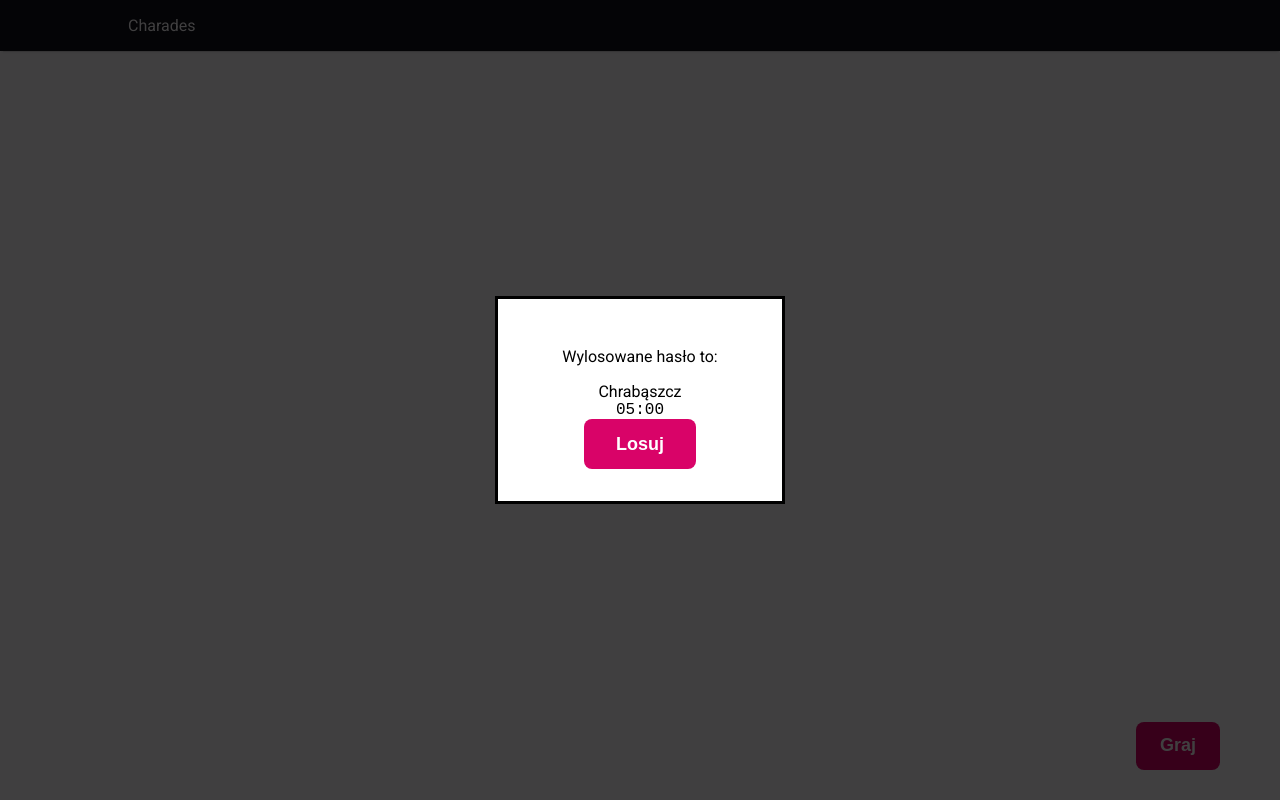
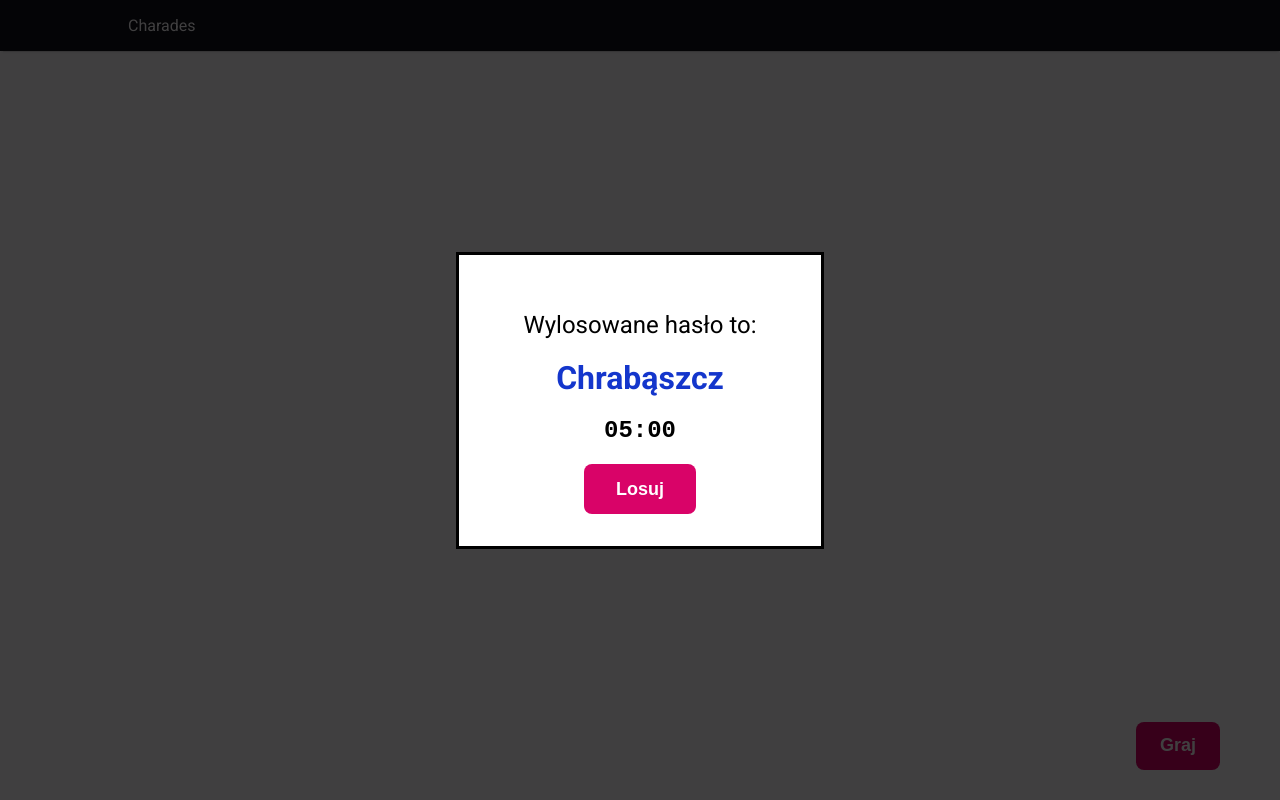
Before and after one commit to Sakunaaa/Charades, a website built with Parcel: page src/index.html in a window 1280 px wide. Both pictures are taken after a click on the button "Graj". Built offline with nearby package versions, Linux system fonts and the light colour scheme; files whose address does not match are found by name.

Commit message:
Add disabled button design

```diff
--- a/src/index.html
+++ b/src/index.html
@@ -27,8 +27,8 @@
             <div>
 
                 <div class="modal-content" id="modal-content">
-                    <p>Wylosowane hasło to:</p>
-                    <span>Chrabąszcz</span>
+                    <p class="modal-content-h1">Wylosowane hasło to:</p>
+                    <span class="clue">Chrabąszcz</span>
                     <span class="timer">05:00</span>
                     <button id="roll-btn">Losuj</button>
                 </div>
--- a/src/index.js
+++ b/src/index.js
@@ -1,7 +1,6 @@
 import { createCard } from "./categoryCard";
 
 // ToDo:
-// 3. Zaznaczona wersja karty
 // 5. Przycisk graj będzie wyłączony, jak nie będzie zaznaczonych kategorii
 // w przypadku elementow ktore neiistneija od poczatku musimy stworzyc eventlistnera na calym documencie,
 // a następnie sprawdzic czy classList zawiera label
@@ -31,6 +30,8 @@ document.addEventListener('click', (event) => {
       card.classList.add("selected-card")
     }
   }
+
+
 
 })
 
--- a/src/style.css
+++ b/src/style.css
@@ -136,7 +136,7 @@ input.checkbox {
   transition: transform 200ms, background 200ms;
 }
 
-.play-btn:hover {
+.play-btn:hover:not(:disabled) {
   transform: translateY(-2px);
 }
 
@@ -153,6 +153,7 @@ dialog {
   display: flex;
   flex-direction: column;
   align-items: center;
+  gap: 20px;
 }
 
 .modal-container {
@@ -180,10 +181,6 @@ dialog {
   transform: translateY(-2px);
 }
 
-.timer {
-  font-family: "Courier New", Courier, monospace;
-}
-
 .label {
   position: relative;
 }
@@ -194,3 +191,28 @@ dialog {
   box-shadow: 0px 18px 48px 0px rgba(217, 3, 104, 1);
   transform: translateY(-10px);
 }
+
+.modal-content-h1 {
+  margin-bottom: 0;
+  font-size: 1.5rem;
+}
+
+.clue {
+  font-size: 2rem;
+  color: var(--secondary-color);
+  font-weight: bold;
+}
+
+.timer {
+  font-size: 1.5rem;
+  font-family: "Courier New", Courier, monospace;
+  font-weight: bold;
+}
+
+.play-btn:disabled,
+.play-btn[disabled] {
+  cursor: not-allowed;
+  border: 1px solid #999999;
+  background-color: #cccccc;
+  color: #666666;
+}
```
